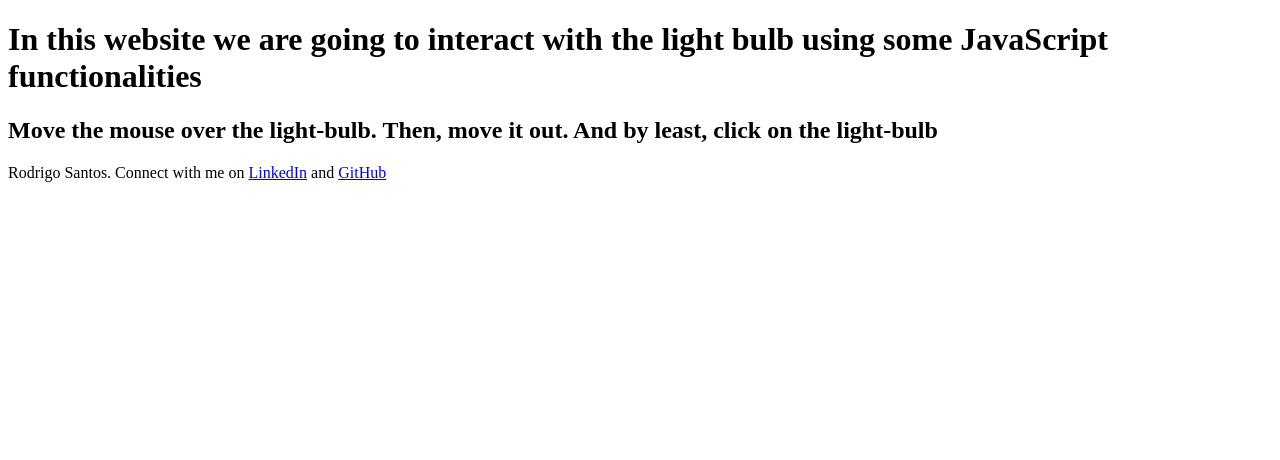
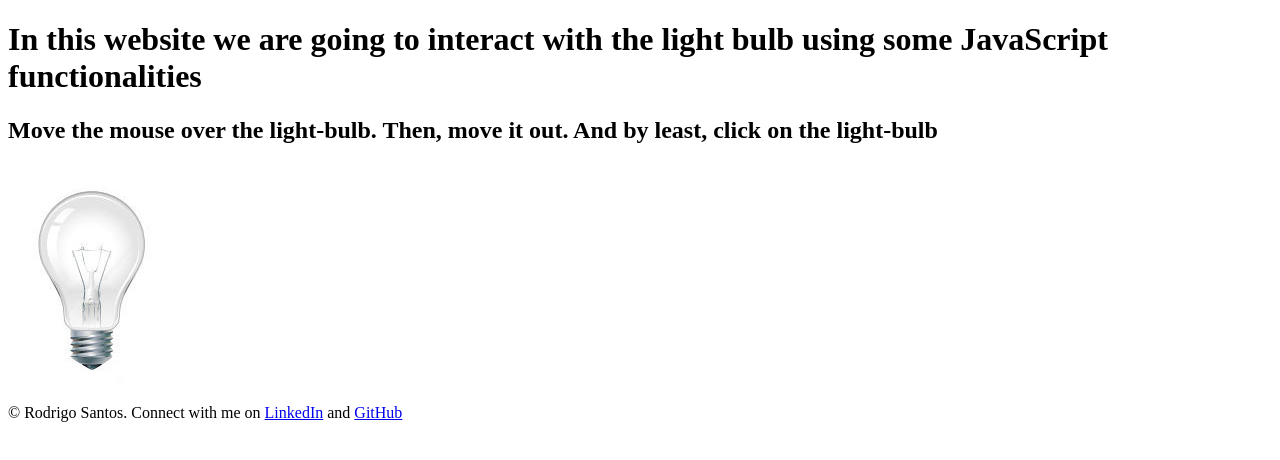
Before and after one commit to RodrigoSantos95/lightbulb-website, a plain HTML site: page index.html in a window 1280 px wide. Drawn offline with Linux system fonts and the light colour scheme.

Commit message:
interaction feature

```diff
--- a/index.html
+++ b/index.html
@@ -10,11 +10,15 @@
     <script src="script.js"></script>
 </head>
 <body>
-    <h1>In this website we are going to interact with the light bulb using some JavaScript functionalities</h1>
-
-    <h2>Move the mouse over the light-bulb. Then, move it out. And by least, click on the light-bulb</h2>
+    <header>
+        <h1>In this website we are going to interact with the light bulb using some JavaScript functionalities</h1>
+    </header>
+    <section>
+        <h2>Move the mouse over the light-bulb. Then, move it out. And by least, click on the light-bulb</h2>
+        <img src="pictures/lampada-apagada.jpg" id="luz" alt="lampada-apagada" onmouseover="acender()" onmouseleave="apagar()" onclick="quebrar()">
+    </section>
+    <footer>
+        <p>&copy; Rodrigo Santos. Connect with me on <a href="https://www.linkedin.com/in/rodrigo-costa-santos/">LinkedIn</a> and <a href="https://github.com/RodrigoSantos95">GitHub</a></p>
+    </footer>
 </body>
-<footer>
-    <p>Rodrigo Santos. Connect with me on <a href="https://www.linkedin.com/in/rodrigo-costa-santos/">LinkedIn</a> and <a href="https://github.com/RodrigoSantos95">GitHub</a></p>
-</footer>
 </html>
--- a/script.js
+++ b/script.js
@@ -0,0 +1,11 @@
+function acender() {
+    document.querySelector('#luz').src='pictures/lampada-acesa.jpg';
+}
+
+function apagar() {
+    document.querySelector('#luz').src='pictures/lampada-apagada.jpg';
+}
+
+function quebrar() {
+    document.querySelector('#luz').src='pictures/lampada-quebrada.jpg'
+}
```
